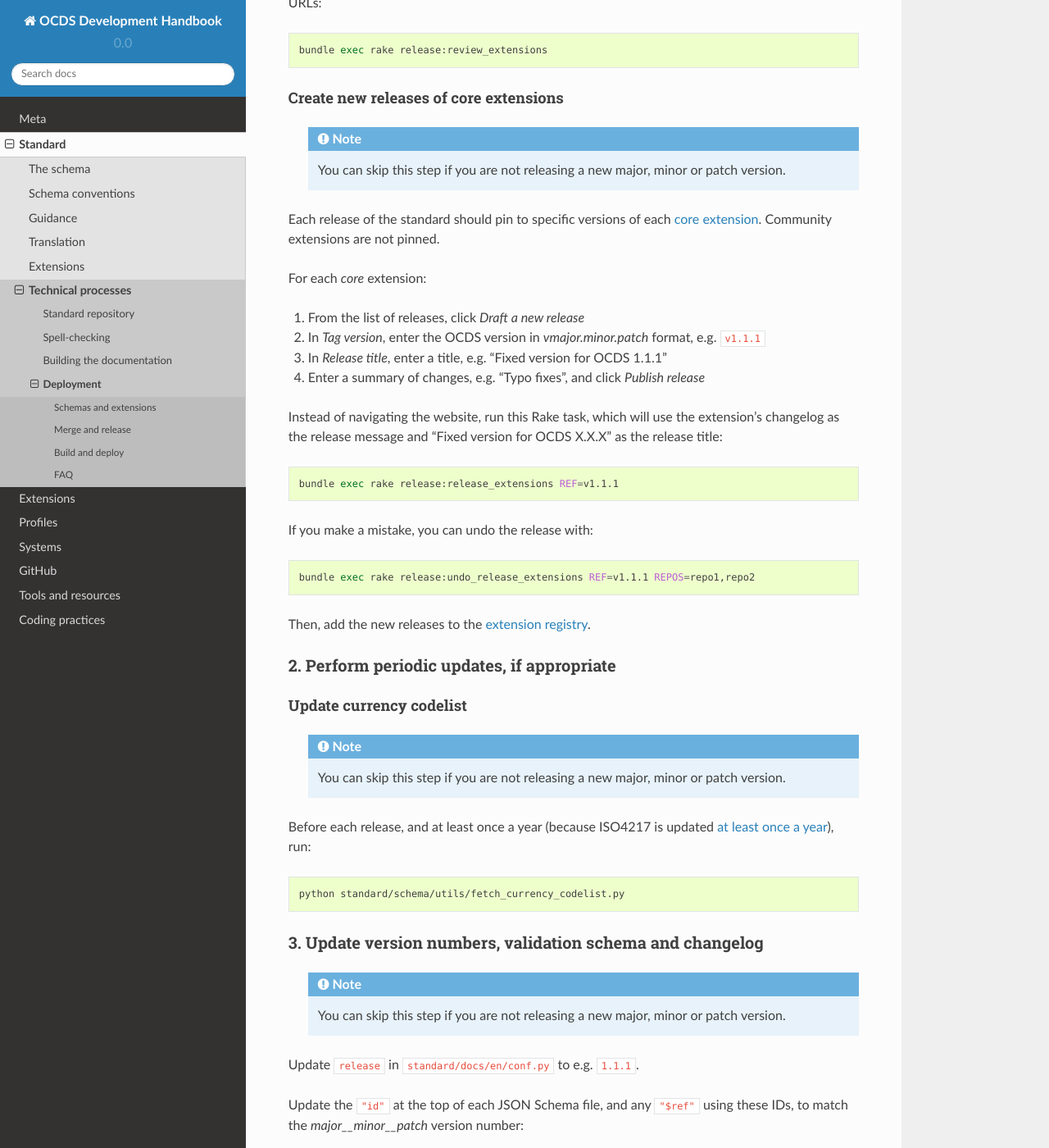
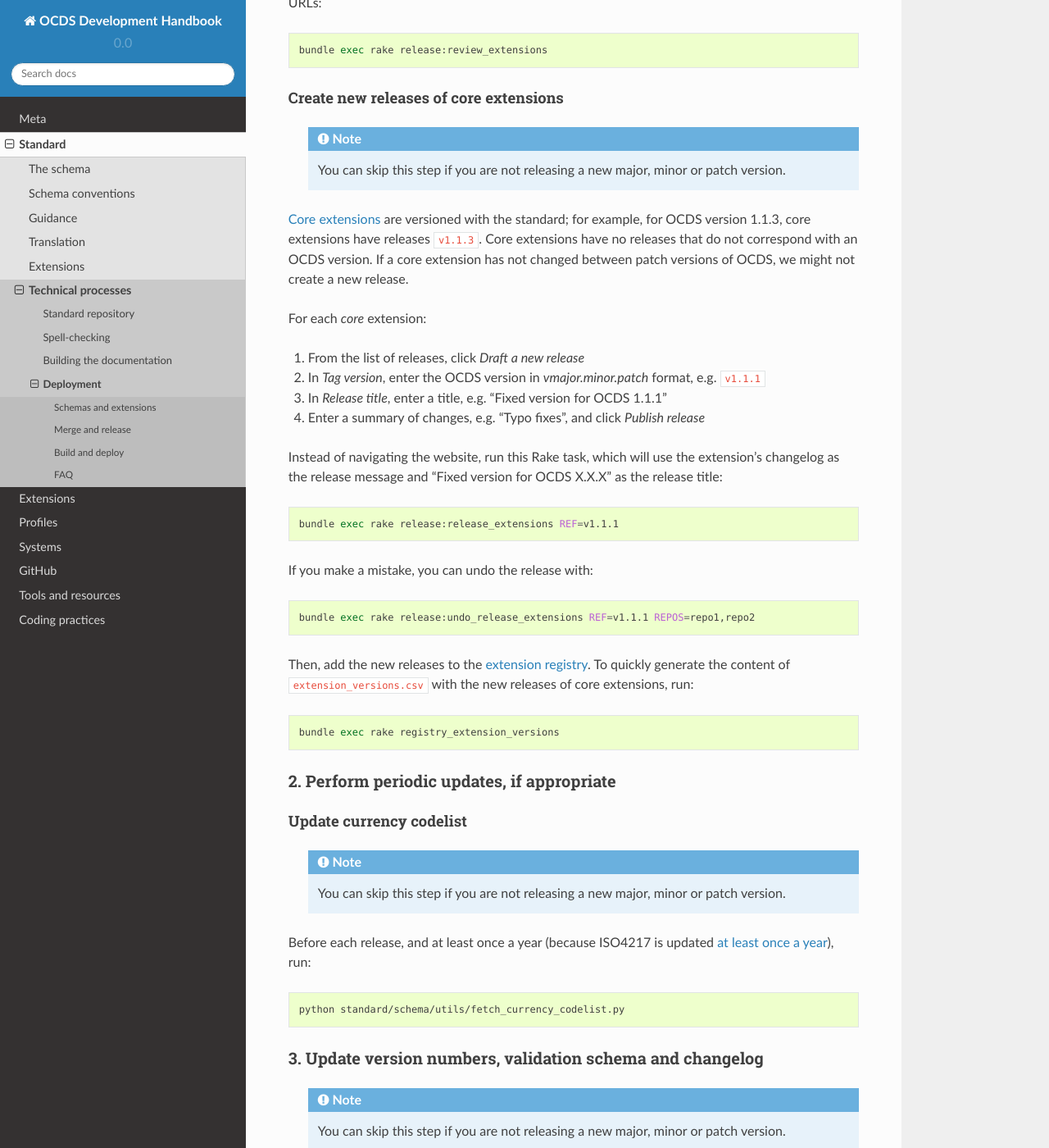
Before and after one commit to open-contracting/standard-development-handbook, a Sphinx documentation site: the page built from docs/standard/technical/deployment.md, in a window 1280 px wide and 1400 px high, scrolled down 1106 px. Shown: the whole window at 82% size. Built offline with Sphinx 7.4.7 and the Read the Docs theme 2.0.0, drawn with Linux system fonts in a browser that asks for light colours.

Commit message:
Clarify how core extensions are released and added to the registry

````diff
--- a/docs/standard/technical/deployment.md
+++ b/docs/standard/technical/deployment.md
@@ -50,7 +50,7 @@ bundle exec rake release:review_extensions
     You can skip this step if you are not releasing a new major, minor or patch version.
 ```
 
-Each release of the standard should pin to specific versions of each [core extension](http://standard.open-contracting.org/latest/en/extensions/#core-extensions). Community extensions are not pinned.
+[Core extensions](http://standard.open-contracting.org/latest/en/extensions/#core-extensions) are versioned with the standard; for example, for OCDS version 1.1.3, core extensions have releases `v1.1.3`. Core extensions have no releases that do not correspond with an OCDS version. If a core extension has not changed between patch versions of OCDS, we might not create a new release.
 
 For each *core* extension:
 
@@ -71,7 +71,11 @@ If you make a mistake, you can undo the release with:
 bundle exec rake release:undo_release_extensions REF=v1.1.1 REPOS=repo1,repo2
 ```
 
-Then, add the new releases to the [extension registry](https://github.com/open-contracting/extension_registry).
+Then, add the new releases to the [extension registry](https://github.com/open-contracting/extension_registry). To quickly generate the content of `extension_versions.csv` with the new releases of core extensions, run:
+
+```bash
+bundle exec rake registry_extension_versions
+```
 
 ### 2. Perform periodic updates, if appropriate
 
````
